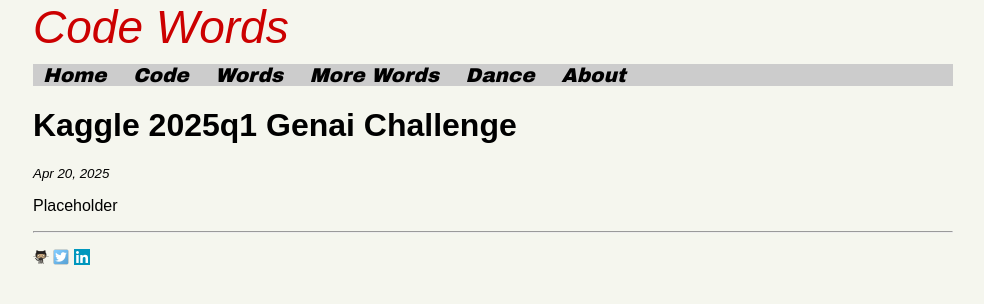
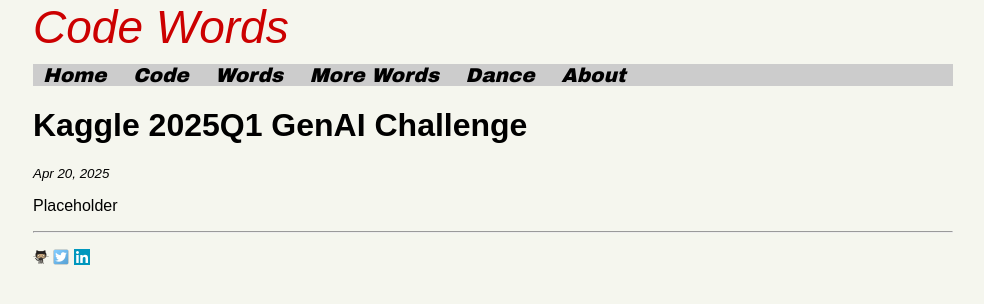
Before and after one commit to shang-lin/shang-lin.github.io, a Jekyll site: the page built from _posts/2025-04-20-Kaggle-2025Q1-GenAI-Challenge.md, in a window 1280 px wide. Shown: the top 304 px of the page, without its empty margins (147-1131 px from the left). Built offline with Jekyll 4.4.1, drawn with Linux system fonts in a browser that asks for light colours; some web fonts are replaced.

Commit message:
Fixed metadata.

```diff
--- a/_posts/2025-04-20-Kaggle-2025Q1-GenAI-Challenge.md
+++ b/_posts/2025-04-20-Kaggle-2025Q1-GenAI-Challenge.md
@@ -1,5 +1,5 @@
 ---
-Title: Kaggle 2025Q1 GenAI Challenge
+title: Kaggle 2025Q1 GenAI Challenge
 ---
 
 Placeholder
```
